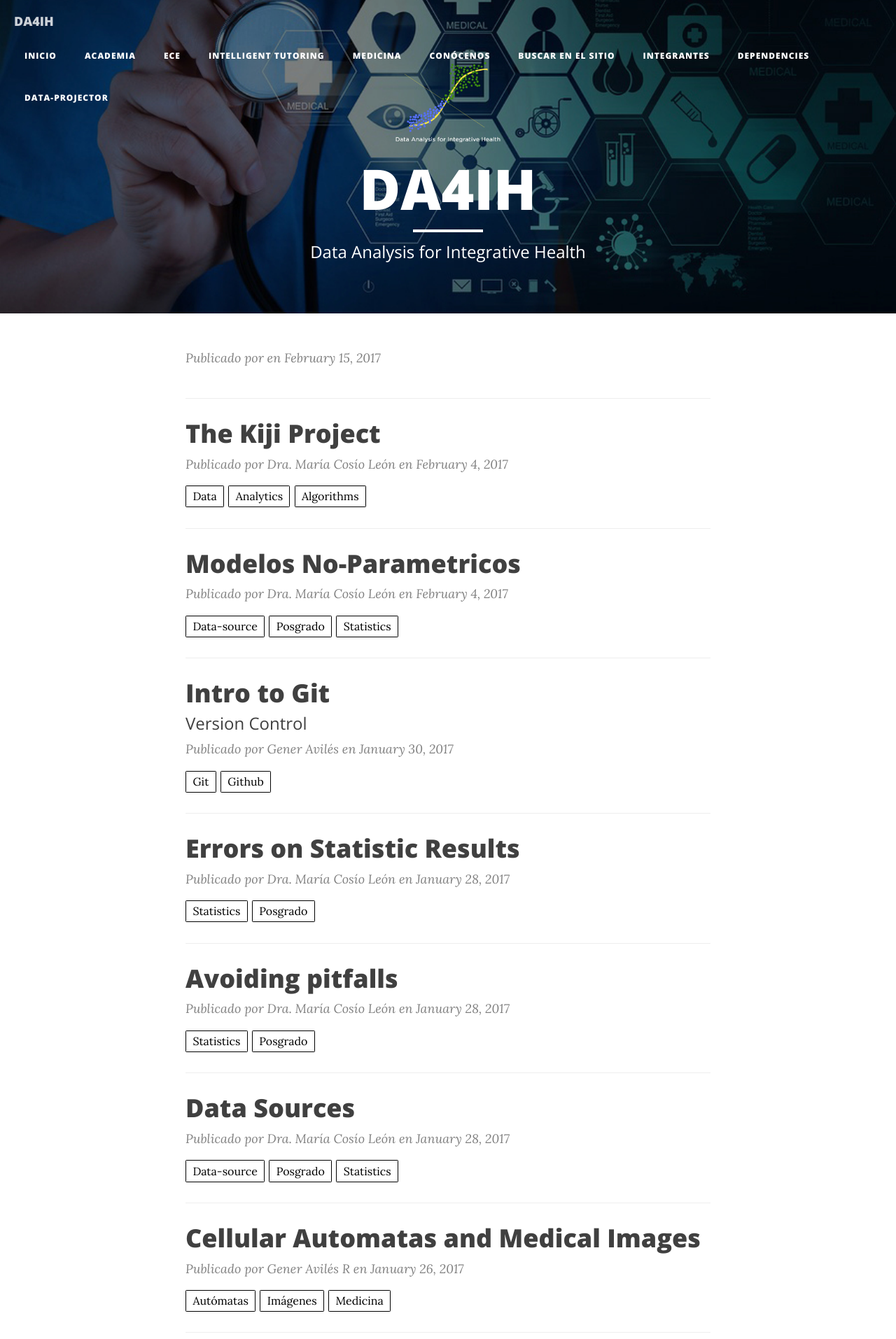
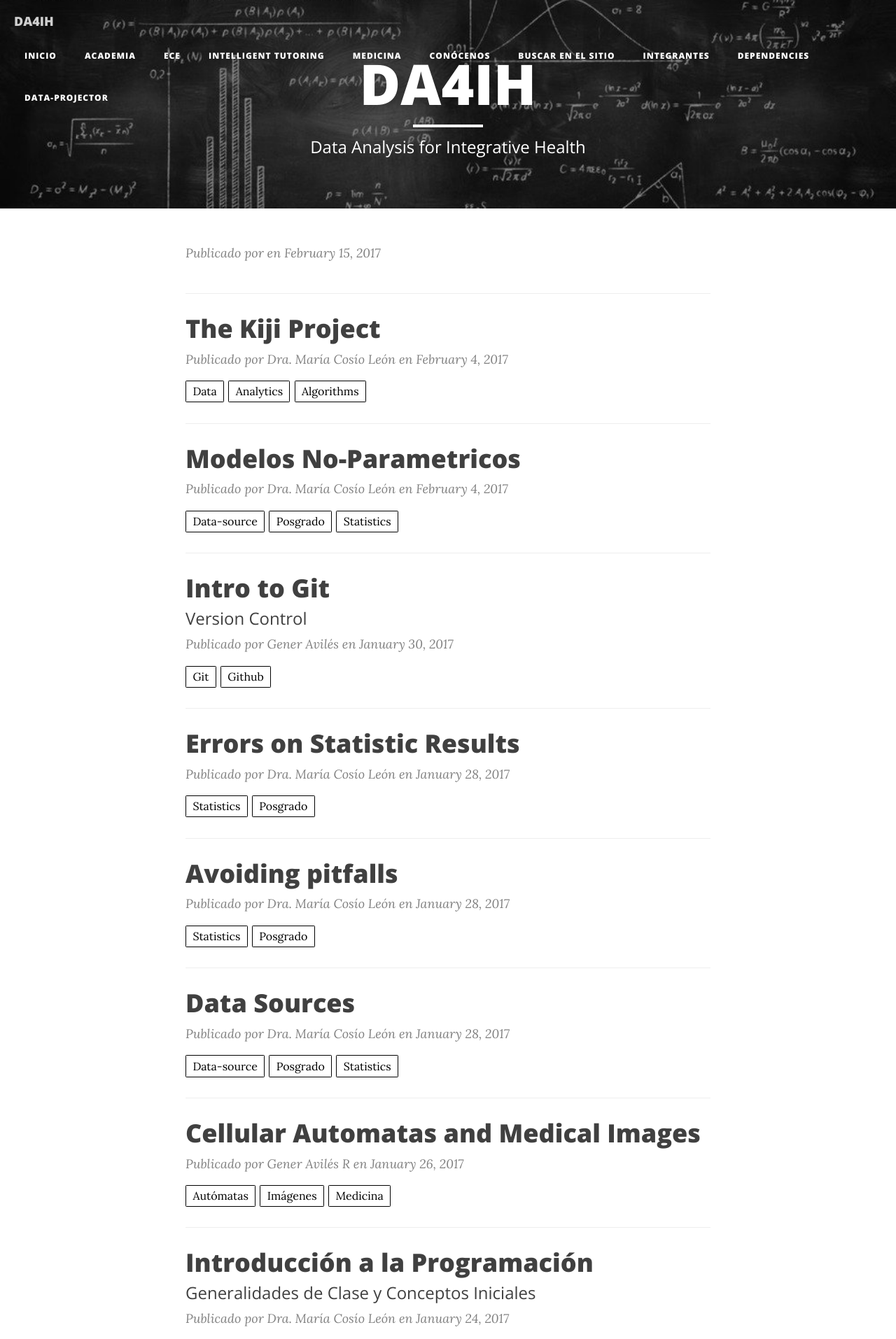
Before and after one commit to DA4IH/DA4IH.github.io, a Jekyll site: the page built from index.html, in a window 1280 px wide. Shown: the top 1914 px of the page at 70% size. Built offline with Jekyll 4.4.1, drawn with Linux system fonts in a browser that asks for light colours; nearby versions of some CDN libraries; the list of posts is cut into pages by our own code.

Commit message:
imagen de inicio agregada y cargada, se eliminó el logo en la página de inicio.

```diff
--- a/_config.yml
+++ b/_config.yml
@@ -7,9 +7,9 @@ url: "https://da4ih.github.io"
 
 
 # Secondary Parameters
-header-img: img/medInfo 7.jpg
+header-img: img/math.jpg
 headercolor: "#FFFFFF"
-logo: "https://raw.githubusercontent.com/DA4IH/DA4IH.github.io/master/img/Logo_DAIH_RGB_Banner1.png"
+logo:
 
 # Tertiary Parameters
 github_username: DA4IH
```
Also changed, not shown: img/math.jpg (added).
